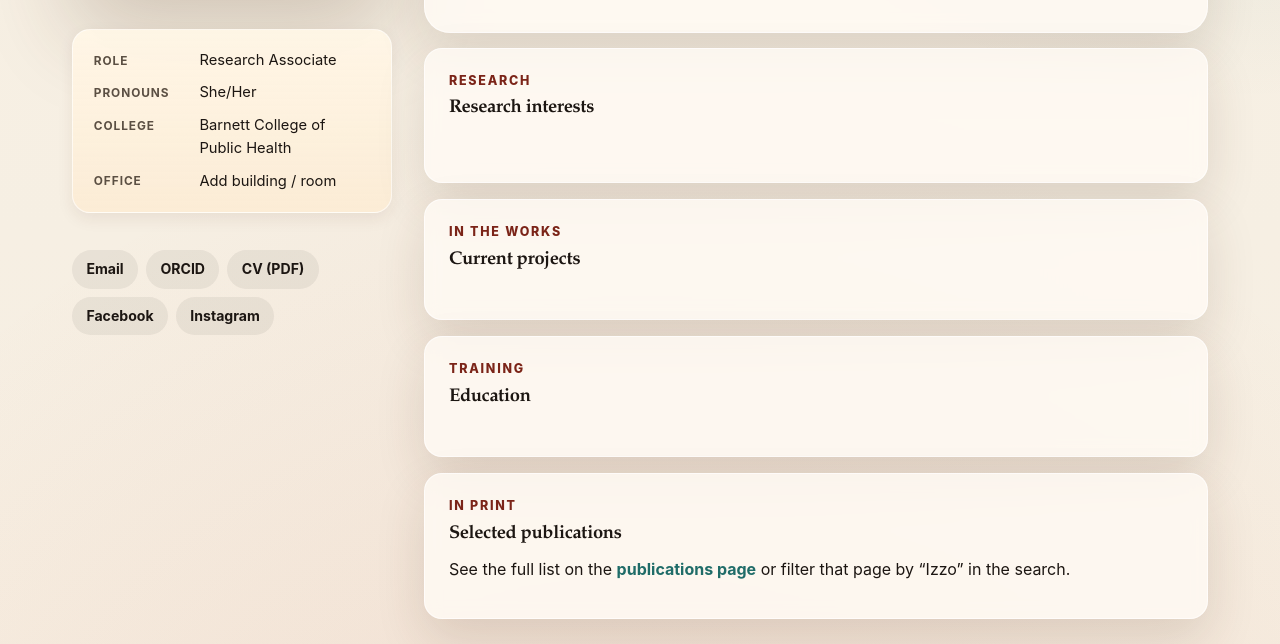
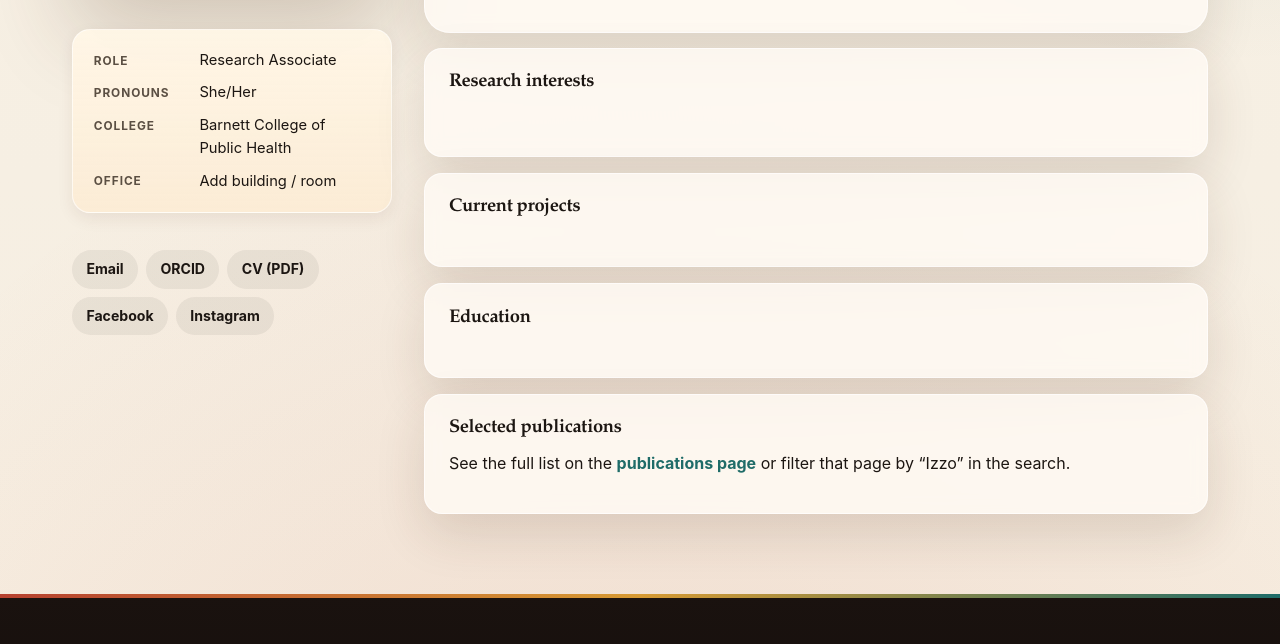
Before and after one commit to maxeld1/PhoenixGBVLab, a website: page team/kayleigh-izzo/index.html in a window 1280 px wide. Shown: the part 828-1472 px from the top of the page. Drawn offline with Linux system fonts and the light colour scheme.

Commit message:
revised site theme and content

```diff
--- a/team/kayleigh-izzo/index.html
+++ b/team/kayleigh-izzo/index.html
@@ -98,7 +98,7 @@
 
             <div class="detail-list">
               <article class="detail-item reveal" data-reveal-delay="1">
-                <span class="kicker">Research</span>
+<!--                <span class="kicker">Research</span>-->
                 <h3>Research interests</h3>
                 <p class="placeholder">
 
@@ -112,7 +112,7 @@
               </article>
 
               <article class="detail-item reveal" data-reveal-delay="2">
-                <span class="kicker">In the works</span>
+<!--                <span class="kicker">In the works</span>-->
                 <h3>Current projects</h3>
                 <p class="placeholder">
 
@@ -120,7 +120,7 @@
               </article>
 
               <article class="detail-item reveal" data-reveal-delay="3">
-                <span class="kicker">Training</span>
+<!--                <span class="kicker">Training</span>-->
                 <h3>Education</h3>
                 <p class="placeholder">
 
@@ -128,7 +128,7 @@
               </article>
 
               <article class="detail-item reveal" data-reveal-delay="4">
-                <span class="kicker">In print</span>
+<!--                <span class="kicker">In print</span>-->
                 <h3>Selected publications</h3>
                 <p>
                   See the full list on the
```
Also changed, not shown: team/laura-sinko/index.html (+4 -4 lines).
